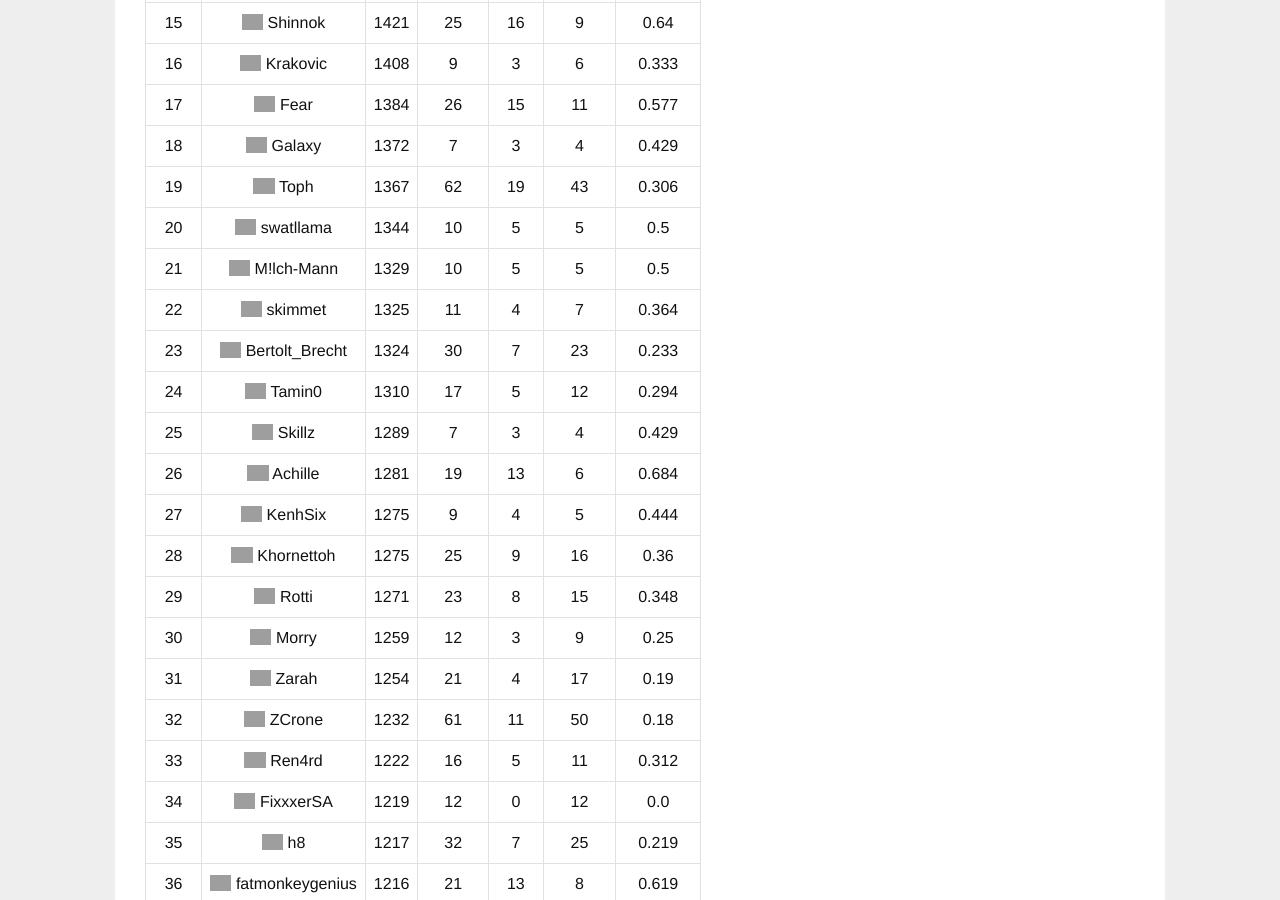
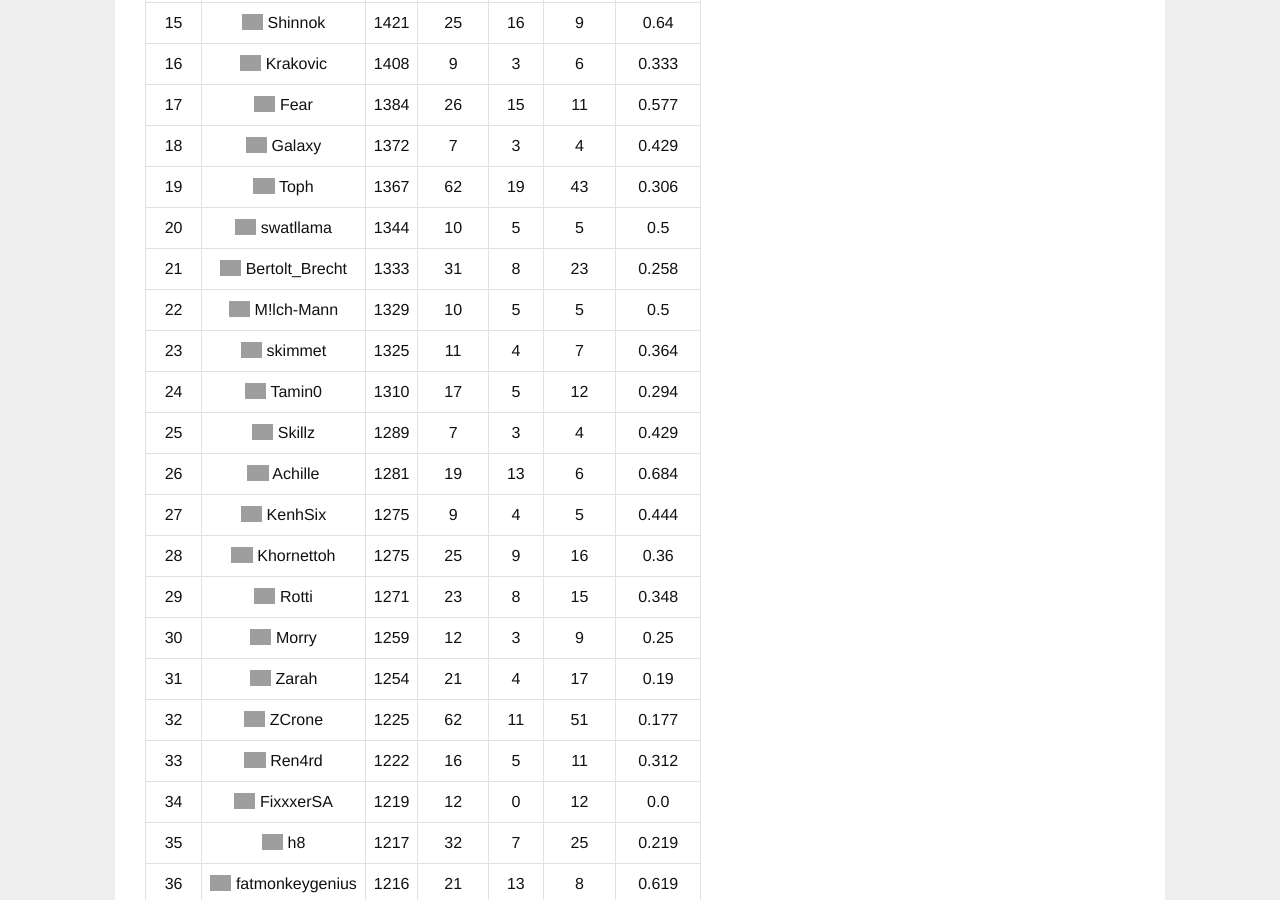
Before and after one commit to sauerduels/website, a Jekyll site: the page built from _rankings/total.html, in a window 1280 px wide and 900 px high, scrolled down 1025 px, cut to the strip 0-900 px from the top of the window. Built offline with Jekyll 4.4.1, drawn with Linux system fonts in a browser that asks for light colours; a script that is not in the unit is left out; grey boxes are pictures that could not be loaded.

Commit message:
Add forfetis from SD26

```diff
--- a/_data/total.yml
+++ b/_data/total.yml
@@ -139,27 +139,27 @@
   rank: 20
   win_rate: 0.5
   wins: 5
+- elo: 1333
+  games: 31
+  losses: 23
+  name: Bertolt_Brecht
+  rank: 21
+  win_rate: 0.258
+  wins: 8
 - elo: 1329
   games: 10
   losses: 5
   name: M!lch-Mann
-  rank: 21
+  rank: 22
   win_rate: 0.5
   wins: 5
 - elo: 1325
   games: 11
   losses: 7
   name: skimmet
-  rank: 22
+  rank: 23
   win_rate: 0.364
   wins: 4
-- elo: 1324
-  games: 30
-  losses: 23
-  name: Bertolt_Brecht
-  rank: 23
-  win_rate: 0.233
-  wins: 7
 - elo: 1310
   games: 17
   losses: 12
@@ -216,12 +216,12 @@
   rank: 31
   win_rate: 0.19
   wins: 4
-- elo: 1232
-  games: 61
-  losses: 50
+- elo: 1225
+  games: 62
+  losses: 51
   name: ZCrone
   rank: 32
-  win_rate: 0.18
+  win_rate: 0.177
   wins: 11
 - elo: 1222
   games: 16
```
Also changed, not shown: _data/ffa.yml (+7 -7 lines).
